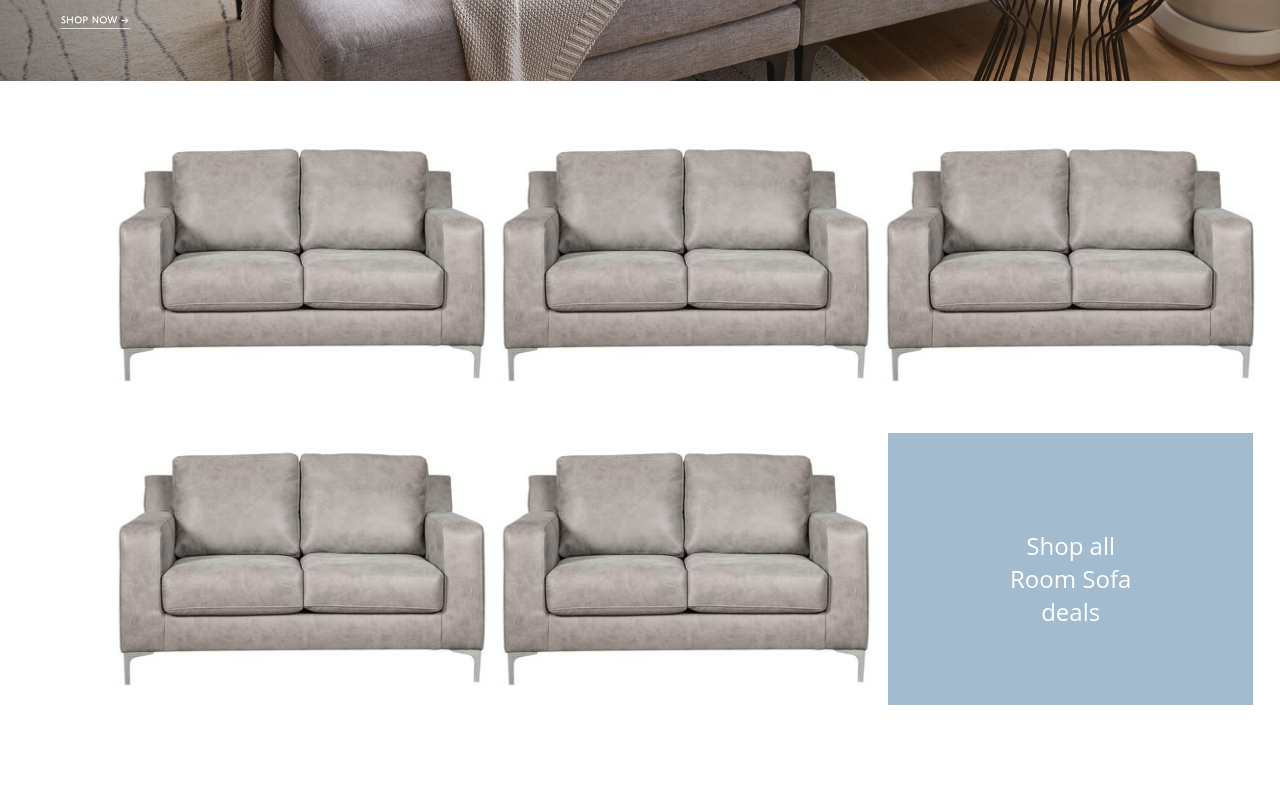
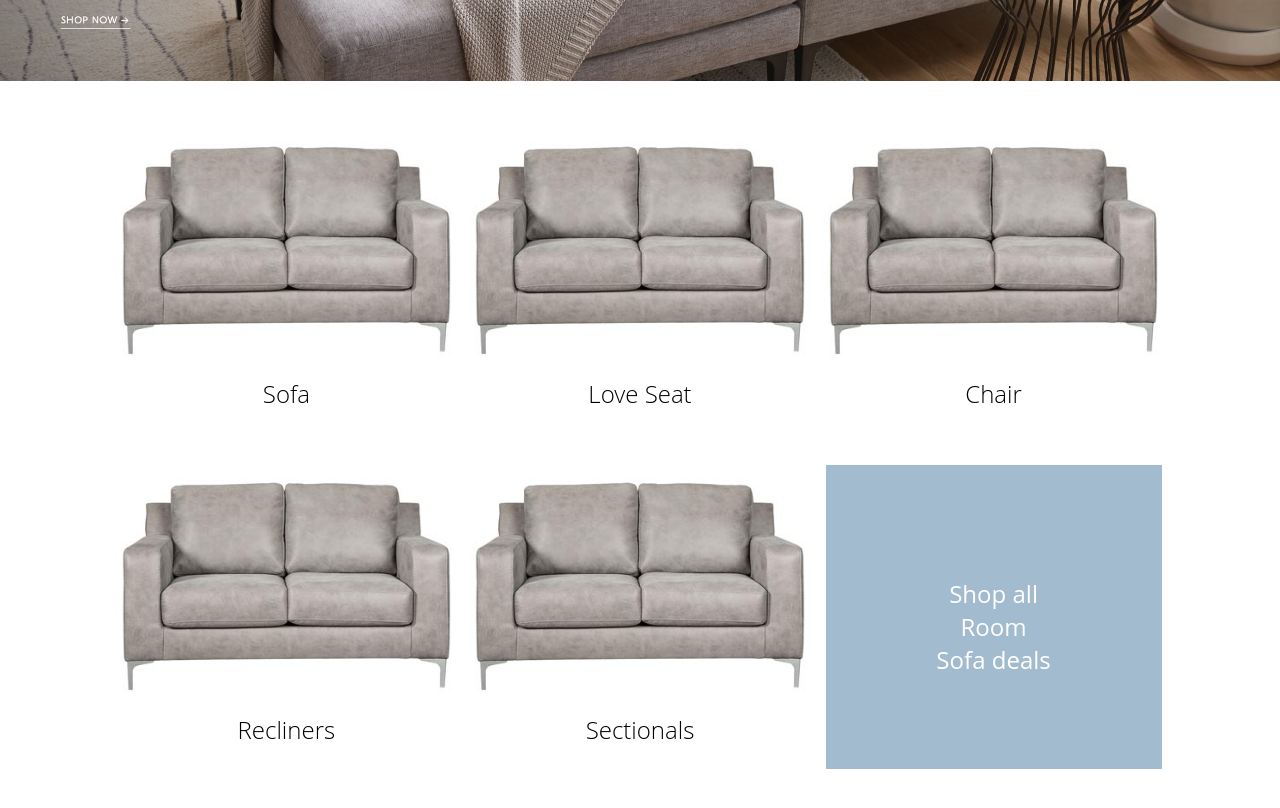
Before and after one commit to cenwachukwu/cozifurniture, a React (Vite) app: page / in a window 1280 px wide. Shown: the part 560-1368 px from the top of the page. Before the commit the page ends 1313 px from the top, so only its background shows below. Built offline with nearby package versions, Linux system fonts and the light colour scheme.

Commit message:
categories done

```diff
--- a/src/components/HomePagePills/pills.js
+++ b/src/components/HomePagePills/pills.js
@@ -5,7 +5,12 @@ const Pills = (props) => {
   console.log(props.props);
   return (
     <div className="Pills">
-      <img src={props.props} />
+      <a href="#">
+        <img src={props.props} />
+      </a>
+      <div>
+        <a href="#">{props.categoryName}</a>
+      </div>
     </div>
   );
 };
--- a/src/components/HomePagePills/pills.scss
+++ b/src/components/HomePagePills/pills.scss
@@ -1,8 +1,20 @@
 .Pills {
-  height: 17rem;
+  height: 19rem;
   //   border: 2px solid black;
   img {
-    height: 100%;
+    height: 80%;
     object-fit: cover;
   }
+  div {
+    font-size: 1.5rem;
+    font-weight: 300;
+    text-align: center;
+    a {
+      text-align: left;
+      color: black;
+    }
+    a:hover {
+      color: rgb(185, 144, 83);
+    }
+  }
 }
--- a/src/components/NavbarButtons/navbarButtons.js
+++ b/src/components/NavbarButtons/navbarButtons.js
@@ -7,11 +7,11 @@ const PillBox = () => {
   return (
     <div className="PillBox">
       <div className="boxPills">
-        <Pills props={loveseat} />
-        <Pills props={loveseat} />
-        <Pills props={loveseat} />
-        <Pills props={loveseat} />
-        <Pills props={loveseat} />
+        <Pills props={loveseat} categoryName={'Sofa'} />
+        <Pills props={loveseat} categoryName={'Love Seat'} />
+        <Pills props={loveseat} categoryName={'Chair'} />
+        <Pills props={loveseat} categoryName={'Recliners'} />
+        <Pills props={loveseat} categoryName={'Sectionals'} />
         <div className="extraPill">
           <div>
             <a href="#">Shop all Room Sofa deals</a>
--- a/src/components/NavbarButtons/navbarButtons.scss
+++ b/src/components/NavbarButtons/navbarButtons.scss
@@ -15,7 +15,7 @@
     align-items: center;
   }
   .extraPill {
-    padding-top: 6rem;
+    padding-top: 7rem;
     width: 95%;
     height: 100%;
     background-color: rgb(162, 187, 206);
```
Also changed, not shown: 4 other files (tests, documents, lock files or other folders).
